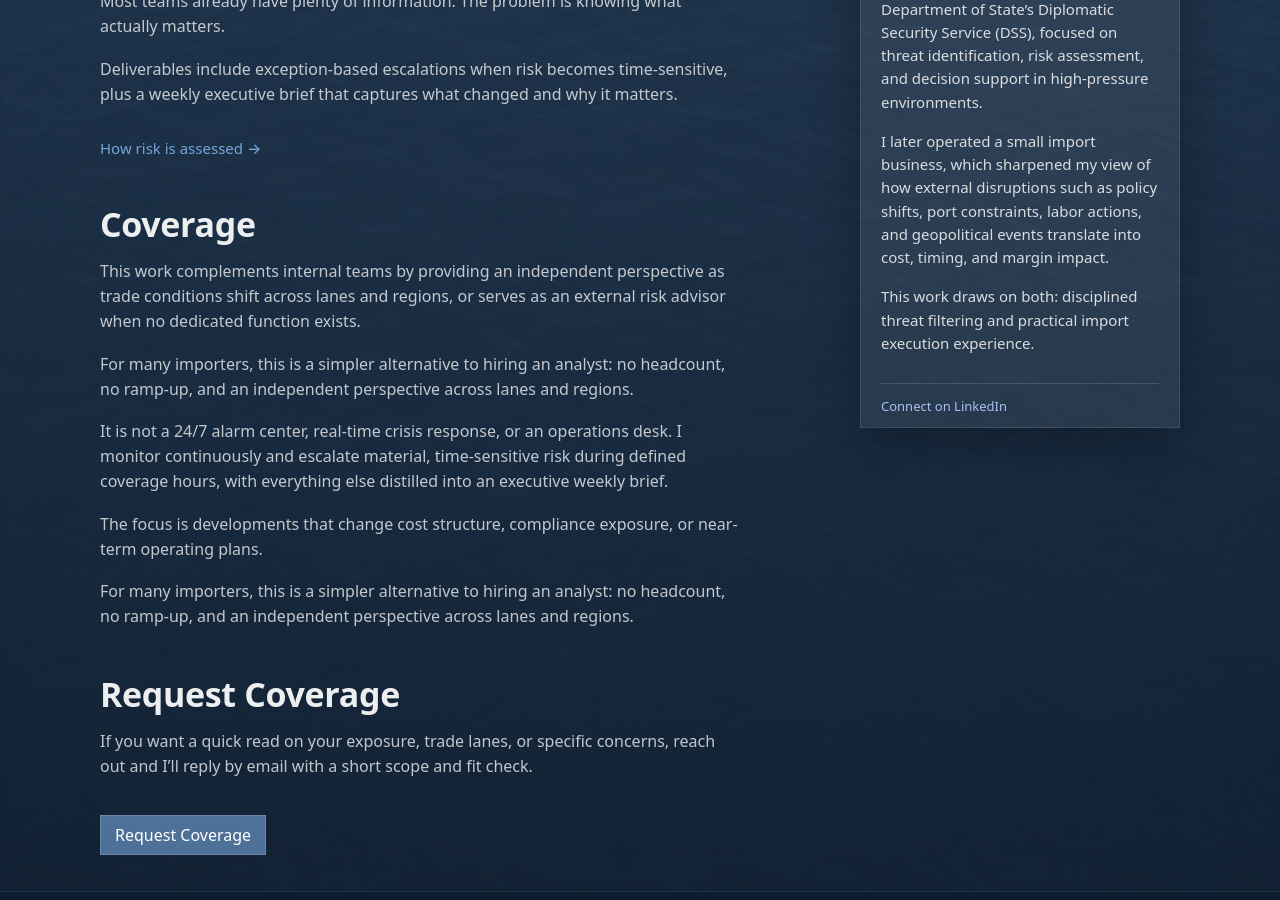
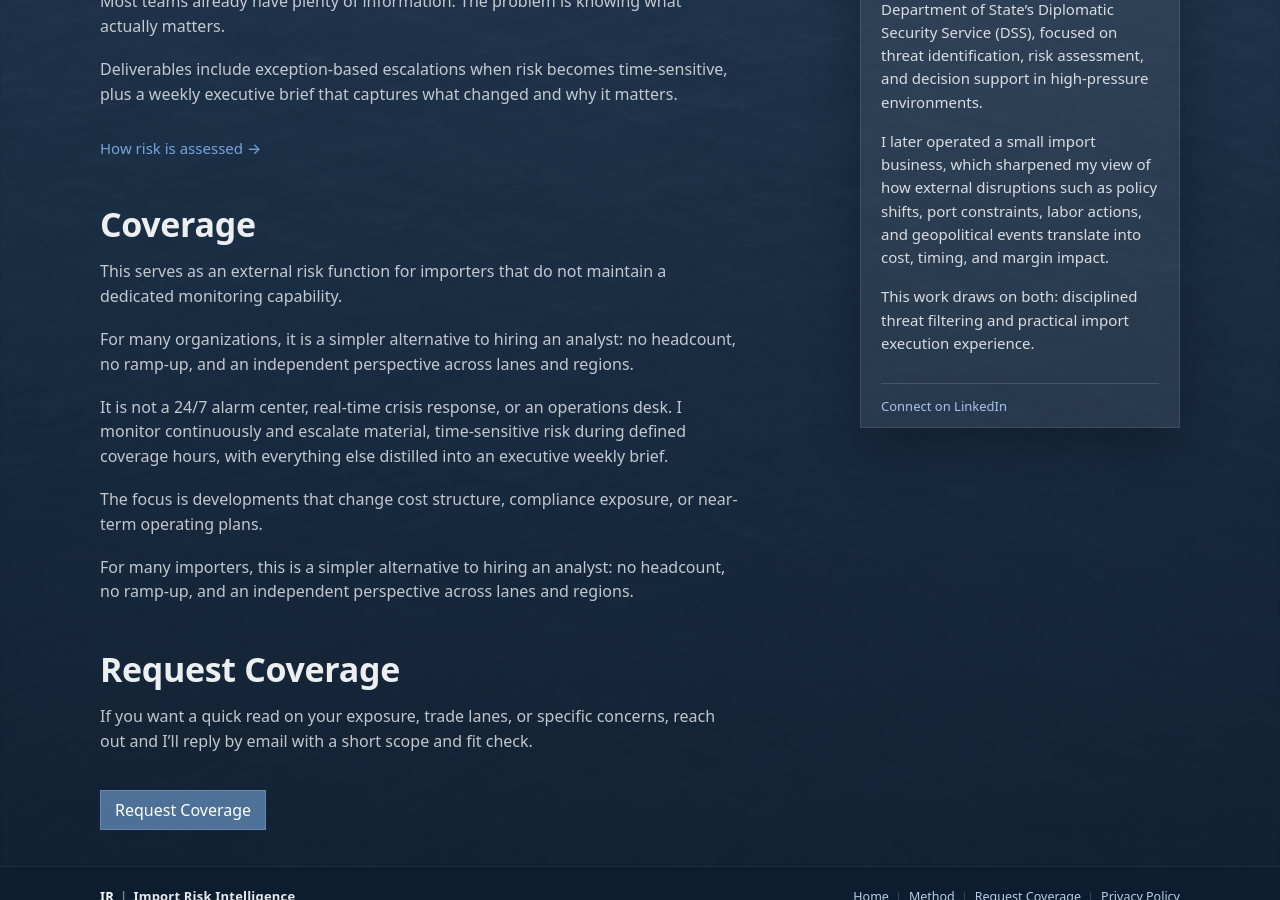
Before and after one commit to importrisk/import-risk-intelligence-site, a Jekyll site: the page built from index.html, in a window 1280 px wide and 900 px high, scrolled down 1087 px. Built offline with Jekyll 4.4.1, drawn with Linux system fonts in a browser that asks for light colours.

Commit message:
Update index.html

```diff
--- a/index.html
+++ b/index.html
@@ -117,11 +117,11 @@ description: Independent risk assessment for U.S. importers.
        <h2 class="section-title">Coverage</h2>
 
        <p class="section-text">
-       This work complements internal teams by providing an independent perspective as trade conditions shift across lanes and regions, or serves as an external risk advisor when no dedicated function exists.
+       This serves as an external risk function for importers that do not maintain a dedicated monitoring capability.
        </p>
 
        <p class="section-text">
-       For many importers, this is a simpler alternative to hiring an analyst: no headcount, no ramp-up, and an independent perspective across lanes and regions.
+       For many organizations, it is a simpler alternative to hiring an analyst: no headcount, no ramp-up, and an independent perspective across lanes and regions.
        </p>
 
        <p class="section-text">
```
